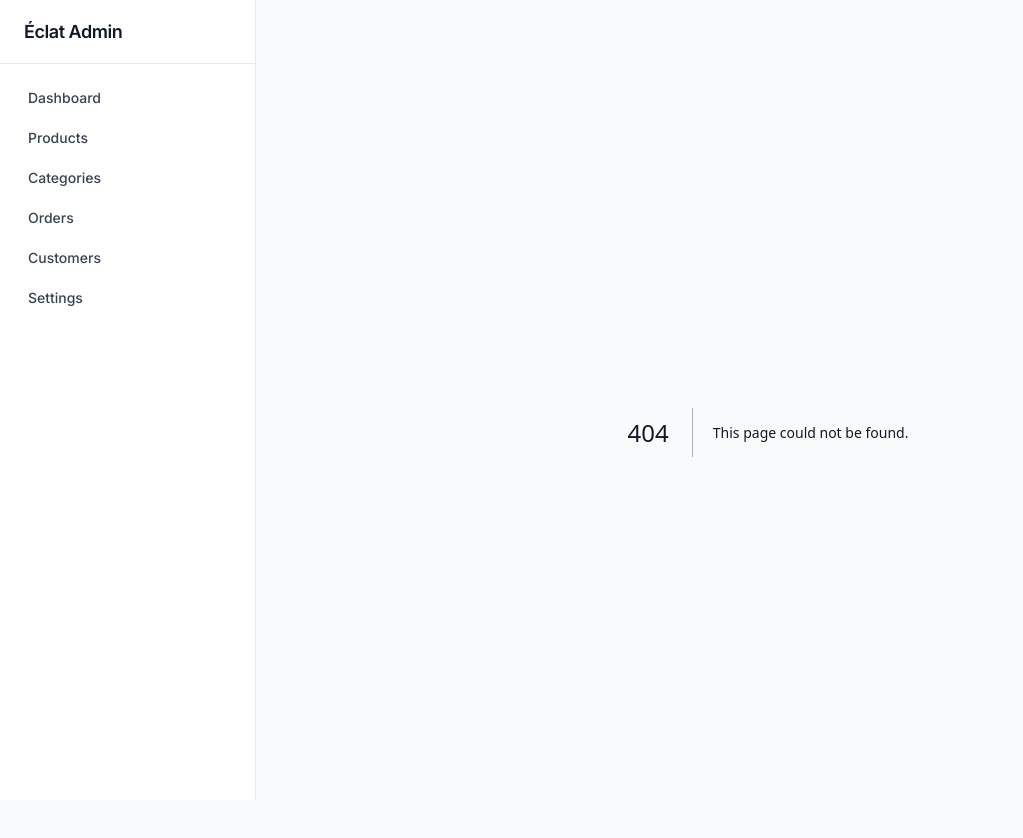
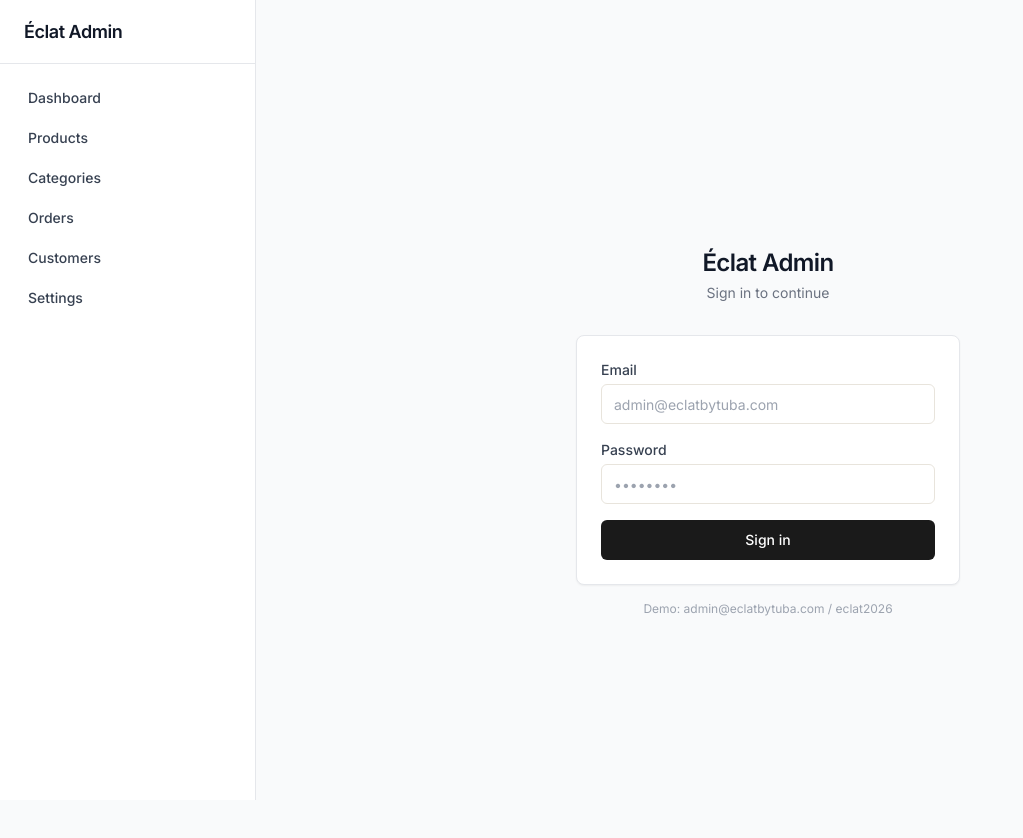
Before and after one commit to zaydattique/eclatbytuba, a Next.js app in the folder apps/admin/: page /login in a window 1280 px wide. Before the commit this address had no page. Shown: the top 838 px of the page, without its empty margins (0-1023 px from the left). Built offline with nearby package versions, Linux system fonts and the light colour scheme.

Commit message:
Phase 5: Auth package (JWT sessions) + admin login/middleware

```diff
--- a/apps/admin/package.json
+++ b/apps/admin/package.json
@@ -9,6 +9,7 @@
     "lint": "next lint"
   },
   "dependencies": {
+    "@eclat/auth": "workspace:*",
     "@eclat/config": "workspace:*",
     "@eclat/db": "workspace:*",
     "@eclat/ui": "workspace:*",
--- /dev/null
+++ b/apps/admin/src/app/api/auth/login/route.ts
@@ -0,0 +1,33 @@
+import { NextRequest, NextResponse } from "next/server";
+import {
+  authenticateAdmin,
+  createSessionToken,
+  SESSION_COOKIE,
+} from "@eclat/auth";
+
+export async function POST(req: NextRequest) {
+  try {
+    const { email, password } = await req.json();
+    if (!email || !password) {
+      return NextResponse.json({ error: "Email and password required" }, { status: 400 });
+    }
+
+    const user = await authenticateAdmin(email, password);
+    if (!user) {
+      return NextResponse.json({ error: "Invalid credentials" }, { status: 401 });
+    }
+
+    const token = await createSessionToken(user);
+    const res = NextResponse.json({ user: { email: user.email, name: user.name } });
+    res.cookies.set(SESSION_COOKIE, token, {
+      httpOnly: true,
+      secure: process.env.NODE_ENV === "production",
+      sameSite: "lax",
+      path: "/",
+      maxAge: 60 * 60 * 24 * 7,
+    });
+    return res;
+  } catch (e: any) {
+    return NextResponse.json({ error: e.message }, { status: 500 });
+  }
+}
--- /dev/null
+++ b/apps/admin/src/app/api/auth/logout/route.ts
@@ -0,0 +1,12 @@
+import { NextResponse } from "next/server";
+import { SESSION_COOKIE } from "@eclat/auth";
+
+export async function POST() {
+  const res = NextResponse.json({ ok: true });
+  res.cookies.set(SESSION_COOKIE, "", {
+    httpOnly: true,
+    path: "/",
+    maxAge: 0,
+  });
+  return res;
+}
--- /dev/null
+++ b/apps/admin/src/app/login/page.tsx
@@ -0,0 +1,84 @@
+"use client";
+
+import { useState } from "react";
+import { useRouter } from "next/navigation";
+import { Button, Input } from "@eclat/ui";
+
+export default function LoginPage() {
+  const router = useRouter();
+  const [email, setEmail] = useState("");
+  const [password, setPassword] = useState("");
+  const [error, setError] = useState("");
+  const [loading, setLoading] = useState(false);
+
+  const handleSubmit = async (e: React.FormEvent) => {
+    e.preventDefault();
+    setLoading(true);
+    setError("");
+
+    try {
+      const res = await fetch("/api/auth/login", {
+        method: "POST",
+        headers: { "Content-Type": "application/json" },
+        body: JSON.stringify({ email, password }),
+      });
+      const data = await res.json();
+      if (!res.ok) throw new Error(data.error || "Login failed");
+      router.push("/");
+      router.refresh();
+    } catch (err: any) {
+      setError(err.message);
+    } finally {
+      setLoading(false);
+    }
+  };
+
+  return (
+    <div className="flex min-h-screen items-center justify-center bg-gray-50 px-4">
+      <div className="w-full max-w-sm">
+        <div className="mb-8 text-center">
+          <h1 className="text-2xl font-semibold tracking-tight">Éclat Admin</h1>
+          <p className="mt-1 text-sm text-gray-500">Sign in to continue</p>
+        </div>
+
+        <form
+          onSubmit={handleSubmit}
+          className="space-y-4 rounded-lg border border-gray-200 bg-white p-6 shadow-sm"
+        >
+          <div>
+            <label className="block text-sm font-medium text-gray-700">Email</label>
+            <Input
+              className="mt-1"
+              type="email"
+              required
+              value={email}
+              onChange={(e) => setEmail(e.target.value)}
+              placeholder="admin@eclatbytuba.com"
+            />
+          </div>
+          <div>
+            <label className="block text-sm font-medium text-gray-700">Password</label>
+            <Input
+              className="mt-1"
+              type="password"
+              required
+              value={password}
+              onChange={(e) => setPassword(e.target.value)}
+              placeholder="••••••••"
+            />
+          </div>
+
+          {error && <p className="text-sm text-red-600">{error}</p>}
+
+          <Button type="submit" className="w-full" disabled={loading}>
+            {loading ? "Signing in..." : "Sign in"}
+          </Button>
+        </form>
+
+        <p className="mt-4 text-center text-xs text-gray-400">
+          Demo: admin@eclatbytuba.com / eclat2026
+        </p>
+      </div>
+    </div>
+  );
+}
--- /dev/null
+++ b/apps/admin/src/middleware.ts
@@ -0,0 +1,29 @@
+import { NextRequest, NextResponse } from "next/server";
+import { verifySessionToken, SESSION_COOKIE } from "@eclat/auth";
+
+export async function middleware(req: NextRequest) {
+  const { pathname } = req.nextUrl;
+
+  if (
+    pathname.startsWith("/login") ||
+    pathname.startsWith("/api/auth")
+  ) {
+    return NextResponse.next();
+  }
+
+  const token = req.cookies.get(SESSION_COOKIE)?.value;
+  if (!token) {
+    return NextResponse.redirect(new URL("/login", req.url));
+  }
+
+  const user = await verifySessionToken(token);
+  if (!user || (user.role !== "ADMIN" && user.role !== "SUPER_ADMIN")) {
+    return NextResponse.redirect(new URL("/login", req.url));
+  }
+
+  return NextResponse.next();
+}
+
+export const config = {
+  matcher: ["/((?!_next/static|_next/image|favicon.ico).*)"],
+};
```
Also changed, not shown: packages/auth/package.json (added, +16 -0 lines), packages/auth/src/index.ts (added, +63 -0 lines), packages/auth/tsconfig.json (added, +13 -0 lines).
